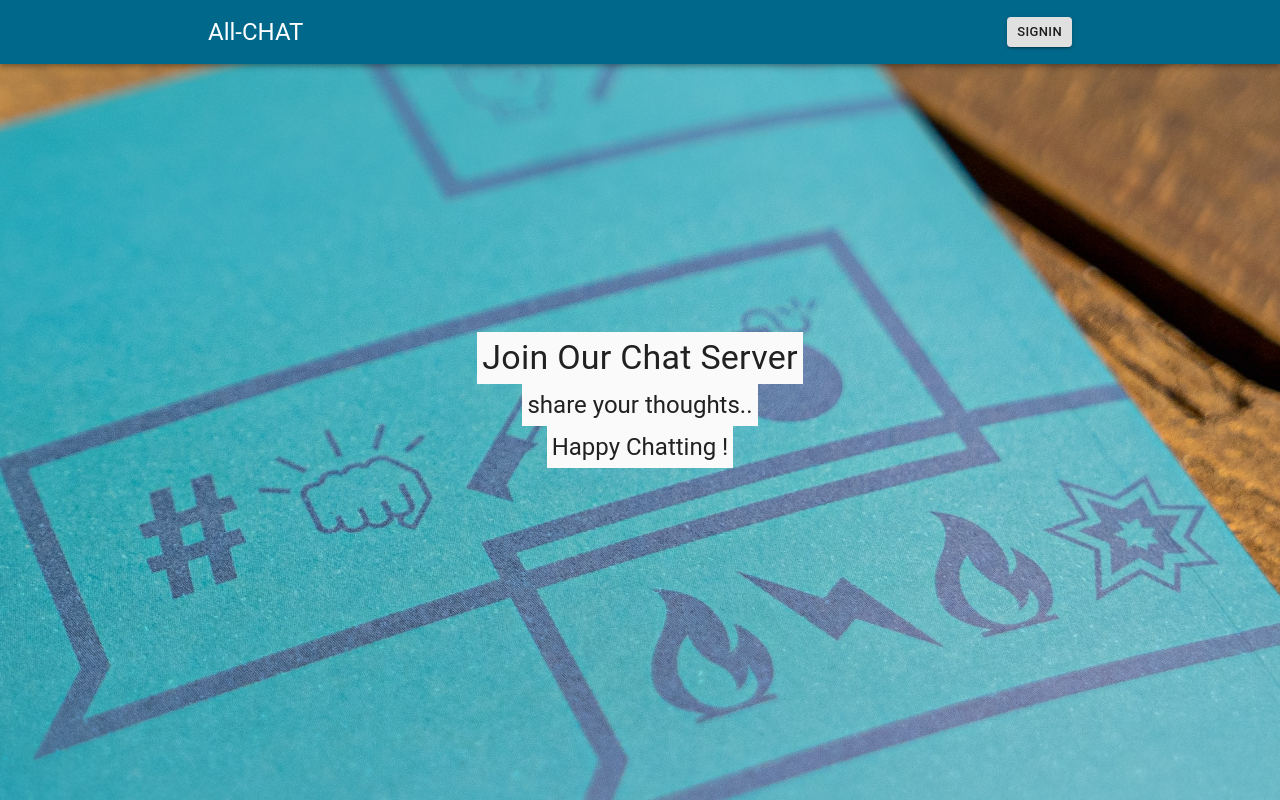
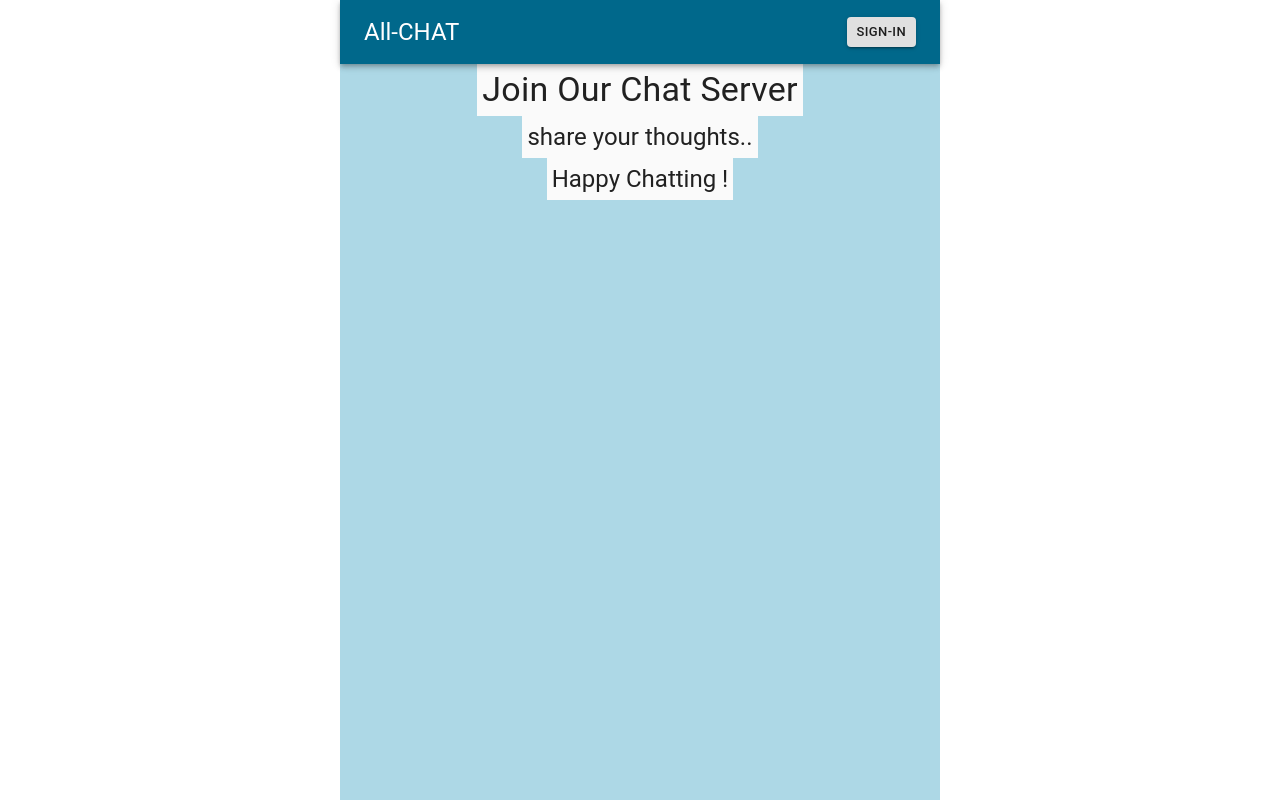
Before and after one commit to kp0604/All-Chat, a React (Create React App) app: page / in a window 1280 px wide. Built offline with nearby package versions, Linux system fonts and the light colour scheme; no server answers; the database is empty.

Commit message:
ui changes

```diff
--- a/src/App.js
+++ b/src/App.js
@@ -3,9 +3,36 @@ import "./App.css";
 import { db, firebase, auth } from "./firebase_config";
 import { useEffect, useState } from "react";
 import ChatRoom from "./components/chatroom";
+import {Container,makeStyles,} from '@material-ui/core';
+import chatbg6 from "./bgs/chatbg6.jpg"
+
 
 import Header from './components/header'
 import Home from './components/home'
+
+const useStyles = makeStyles({
+
+  ho: {
+
+      // backgroundImage: `url(${chatbg6})`,
+
+      // backgroundPosition: "center",
+      // backgroundRepeat: "no-repeat",
+      // backgroundSize: "cover",
+    backgroundColor:'lightblue',
+      // position: "fixed",
+
+      // width: "100vw",
+      height: "100vh",
+      // display: "flex",
+      // flexDirection: "column",
+      // justifyContent: "center",
+      // alignItems: "center",
+      padding:'0px',
+
+
+  },
+})
 
 
 function App() {
@@ -21,7 +48,7 @@ function App() {
 
   const addDb = () => {
 
-    if (message != "") {
+    if (message !== "") {
       db.collection("pi").add({
         userName:auth.currentUser.displayName,
         userUID: auth.currentUser.uid,
@@ -71,8 +98,13 @@ function App() {
     addDb();
   };
 
+
+
+  const classes = useStyles()
+
   return (
-    <>
+    // <>
+    <Container maxWidth="sm" className={classes.ho}>
       <Header signOut={SignOut} signedIn={signedIn} signInWIthGoogle={signInWIthGoogle} />
       {signedIn ?
         <ChatRoom
@@ -83,7 +115,9 @@ function App() {
         /> :<Home/>
 
       }
-    </>
+      {/* <Home/> */}
+    </Container>
+    // </>
   );
 }
 
--- a/src/components/chatroom.js
+++ b/src/components/chatroom.js
@@ -10,8 +10,9 @@ const useStyles = makeStyles(theme => ({
     avBox: {
         display: "flex",
         flexDirection: "column",
-        margin: "20px 0px 20px 0px",
-        padding: "0px 40px 0px 10px",
+        // alignItems:'end',
+        margin: "35px 0px 35px 0px",
+        padding: "0px 0px 0px 0px",
 
     }
     ,
@@ -33,11 +34,11 @@ const useStyles = makeStyles(theme => ({
     ,
     avname: {
 
-        width: "fit-content",
-        maxWidth: "fit-content",
+        // width: "fit-content",
+        // maxWidth: "fit-content",
 
         padding: "0px 4px 0px 4px",
-        color: "darkblack",
+        color: "black",
         margin: "0px 0px 0px 10px",
 
     },
@@ -59,37 +60,44 @@ const useStyles = makeStyles(theme => ({
 
 
     main: {
+        // minHeight:'80vh',
+        height:'80vh',
+        overflowY:'scroll',
         display: 'flex',
         flexDirection: 'column',
-        backgroundColor: "white",
+        // backgroundColor: "white",
         position: 'relative',
         justifyContent: "center",
         alignContent: "center",
         alignItems: "center",
-        backgroundImage: `url(${chatbg6})`,
+        // backgroundImage: `url(${chatbg6})`,
 
-        backgroundPosition: "left top",
-        backgroundAttachment: "fixed",
-        backgroundRepeat: "no-repeat",
-        backgroundSize: "100vw 140vh",
+        // backgroundPosition: "left top",
+        // backgroundAttachment: "fixed",
+        // backgroundRepeat: "no-repeat",
+        // backgroundSize: "100vw 140vh",
 
 
     },
 
     container: {
+        height:  'calc(100vh - 150px)',
+        overflowY:'scroll',
+        position: 'relative',
+        // listStyle:'none',
+        // bottom: "50px",
+        // backgroundImage: `url(${chatbg6})`,
+        // backgroundColor: 'rgb(255,255,255)',
 
-        position: 'relative',
-        bottom: "50px",
-        backgroundImage: `url(${chatbg6})`,
+        // backgroundPosition: "center",
 
-        backgroundPosition: "center",
+        // backgroundAttachment: "fixed",
+        // backgroundRepeat: "no-repeat",
+        // backgroundSize: "100vw 100vh",
 
-        backgroundAttachment: "fixed",
-        backgroundRepeat: "no-repeat",
-        backgroundSize: "100vw 100vh",
+        padding: "10px 40px 10px 40px",
+        margin: "0px 0px 0px 0px",
 
-
-        padding: "15px 22px 15px 22px",
 
     }
     ,
@@ -126,7 +134,7 @@ const useStyles = makeStyles(theme => ({
         justifyContent: 'center',
         alignContent: 'center',
         alignItems: 'center',
-        margin: '12px 0px 12px 0px',
+        margin: '10px 0px 10px 0px',
         padding: '7px',
         width: '100%',
 
@@ -146,6 +154,7 @@ const useStyles = makeStyles(theme => ({
         flexGrow: '0.05',
         flexBasis: '1',
         flexShrink: '1',
+        cursor:'pointer'
     }
 
 
@@ -154,35 +163,37 @@ const useStyles = makeStyles(theme => ({
 
 function ChatRoom(props) {
 
+    console.log(props.gotMessage)
+
     useEffect(() => window.scrollTo(0, document.body.scrollHeight))
 
     const classes = useStyles()
 
 
     return (<>
-        <Box component="div" className={classes.main}>
-            <CssBaseline />
-            <Container className={classes.container} maxWidth="md" >
-
+        {/* <Box component="div" className={classes.main}> */}
+            {/* <CssBaseline /> */}
+            <ul className={classes.container} >
                 {props.gotMessage ? props.gotMessage.map((msg, idx) => {
                     return (
-                        <Container key={idx} className={classes.avBox}  >
+                        <li key={idx} className={classes.avBox}  >
 
-                            <Box className={classes.typobox}>
-                                <Avatar className={classes.large}
+                            <div className={classes.typobox}>
+                                <Avatar className={classes.large} style={{justifySelf:'end'}}
                                     src={msg.userPhoto} />
 
                                 <Typography className={classes.avname} color="textPrimary" variant="body1">{msg.userName}</Typography>
-                            </Box>
+                            </div>
                             <Typography className={classes.avTypo} variant="body2" gutterBottom>{msg.messageDb}</Typography>
 
-                        </Container>
+                        </li>
                     )
                 }) : <h1>loading</h1>
                 }
 
-            </Container>
-            <Container maxWidth="md" className={classes.footer}>
+            </ul>
+        {/* </Box> */}
+            <Container maxWidth="sm" className={classes.footer}>
                 <form className={classes.form} noValidate autoComplete="off">
                     <Input className={classes.input} value={props.message}
                         onChange={(e) => props.handleChange(e)} placeholder="Say Something..."
@@ -193,7 +204,6 @@ function ChatRoom(props) {
             </Container>
 
 
-        </Box>
     </>
     )
 
--- a/src/components/header.js
+++ b/src/components/header.js
@@ -5,8 +5,9 @@ import { makeStyles } from '@material-ui/core/styles'
 const useStyles = makeStyles({
     AppBar: {
 
-        backgroundColor: "#00688B	",
-
+        backgroundColor: "#00688B",
+       position:'sticky',
+       top:'0',
 
     },
 
@@ -21,29 +22,27 @@ function Header(props) {
     const classes = useStyles()
 
     return (
-        <>
-            <CssBaseline />
-                <AppBar  className={classes.AppBar} >
-            <Container maxWidth="md" >
-                    <Toolbar className={classes.toolbar}>
-                        <Typography variant="h5"  >
-                            All-CHAT
-                    </Typography>
-                        {props.signedIn ?
-                            <Button size="small" onClick={props.signOut} variant="contained"
-                            >SignOut</Button>
-                            :
-                            <Button size="small" onClick={props.signInWIthGoogle} variant="contained">SignIn</Button>
-                        }
-
-                    </Toolbar>
-            </Container>
-                </AppBar>
-
-
-        </>
-
-    )
+      <>
+        <AppBar className={classes.AppBar} position="static">
+          <Toolbar className={classes.toolbar}>
+            <Typography variant="h5">All-CHAT</Typography>
+            {props.signedIn ? (
+              <Button size="small" onClick={props.signOut} variant="contained">
+                Sign-Out
+              </Button>
+            ) : (
+              <Button
+                size="small"
+                onClick={props.signInWIthGoogle}
+                variant="contained"
+              >
+                Sign-In
+              </Button>
+            )}
+          </Toolbar>
+        </AppBar>
+      </>
+    );
 
 }
 
--- a/src/components/home.js
+++ b/src/components/home.js
@@ -7,16 +7,16 @@ const useStyles = makeStyles({
 
     home: {
 
-        backgroundImage: `url(${chatbg6})`,
+        // backgroundImage: `url(${chatbg6})`,
 
-        backgroundPosition: "center",
-        backgroundRepeat: "no-repeat",
-        backgroundSize: "cover",
+        // backgroundPosition: "center",
+        // backgroundRepeat: "no-repeat",
+        // backgroundSize: "cover",
 
-        position: "fixed",
+        // position: "fixed",
 
-        width: "100%",
-        height: "100%",
+        // width: "100vw",
+        // height: "80vh",
         display: "flex",
         flexDirection: "column",
         justifyContent: "center",
```
